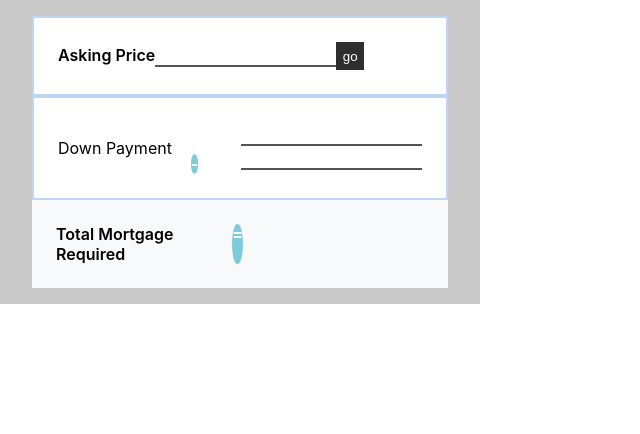
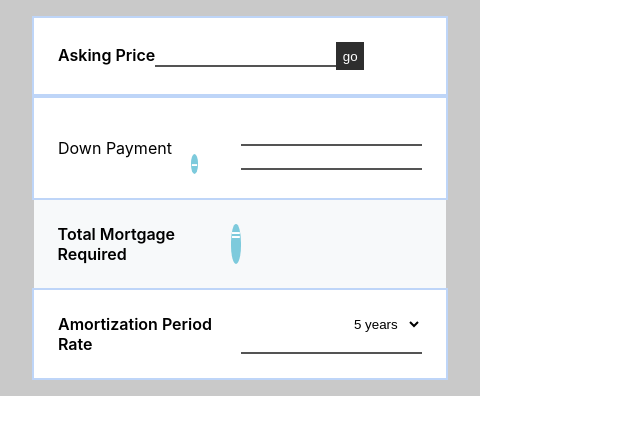
Before and after one commit to hitro11/mortgage-calc, a React (Create React App) app: page / in a window 1280 px wide. Shown: the top 434 px of the page, without its empty margins (0-640 px from the left). Built offline with nearby package versions, Linux system fonts and the light colour scheme.

Commit message:
added UI for rate + amort period

```diff
--- a/src/App.css
+++ b/src/App.css
@@ -15,7 +15,7 @@
 }
 
 .section-bg {
-    margin: 0 1em;
+    margin: 0 1.1em;
 }
 
 .btn {
--- a/src/App.js
+++ b/src/App.js
@@ -2,6 +2,8 @@ import './App.css';
 import AskingPrice from './components/AskingPrice.tsx';
 import DownPayment from './components/DownPayment.tsx';
 import TotalMortgage from './components/TotalMortgage.tsx';
+import Amortization from './components/Amortization.tsx';
+import Rate from './components/Rate.tsx';
 
 function App() {
   return (
@@ -15,6 +17,11 @@ function App() {
       <div className="section-bg">
         <TotalMortgage className='section' />
       </div>
+      <div className="section">
+        <Amortization/>
+        <Rate/>
+      </div>
+
     </div>
   );
 }
--- /dev/null
+++ b/src/components/Amortization.css
@@ -0,0 +1,12 @@
+.container {
+    display: flex;
+    flex-direction: row;
+    justify-content: space-between;
+}
+
+select {
+    background-color: white;
+    border-bottom: 5px;
+    border-bottom-color: rgb(0, 66, 151);
+
+}
--- /dev/null
+++ b/src/components/Amortization.tsx
@@ -0,0 +1,29 @@
+import './Amortization.css';
+
+const amortPeriods = [
+    {label: '5 years', value: 5},
+    {label: '10 years', value: 10},
+    {label: '15 years', value: 15},
+    {label: '20 years', value: 20},
+    {label: '15 years', value: 25},
+    {label: '30 years', value: 30}
+];
+
+const Amortization = () => {
+  return (
+    <div className='container'>
+        <label htmlFor="" className="label">Amortization Period</label>
+        <select className="no-border">
+            {
+                amortPeriods.map(p =>
+                    <option key={p.value} value={p.value}>{p.label}</option>
+                )
+            }
+        </select>
+
+
+    </div>
+  )
+}
+
+export default Amortization
--- /dev/null
+++ b/src/components/Rate.css
@@ -0,0 +1,5 @@
+.container {
+    display: flex;
+    flex-direction: row;
+    justify-content: space-between;
+}
--- /dev/null
+++ b/src/components/Rate.tsx
@@ -0,0 +1,12 @@
+import './Rate.css';
+
+const Rate = () => {
+  return (
+    <div className='container'>
+        <label htmlFor="" className="label">Rate</label>
+        <input type="text" />
+    </div>
+  )
+}
+
+export default Rate
```
